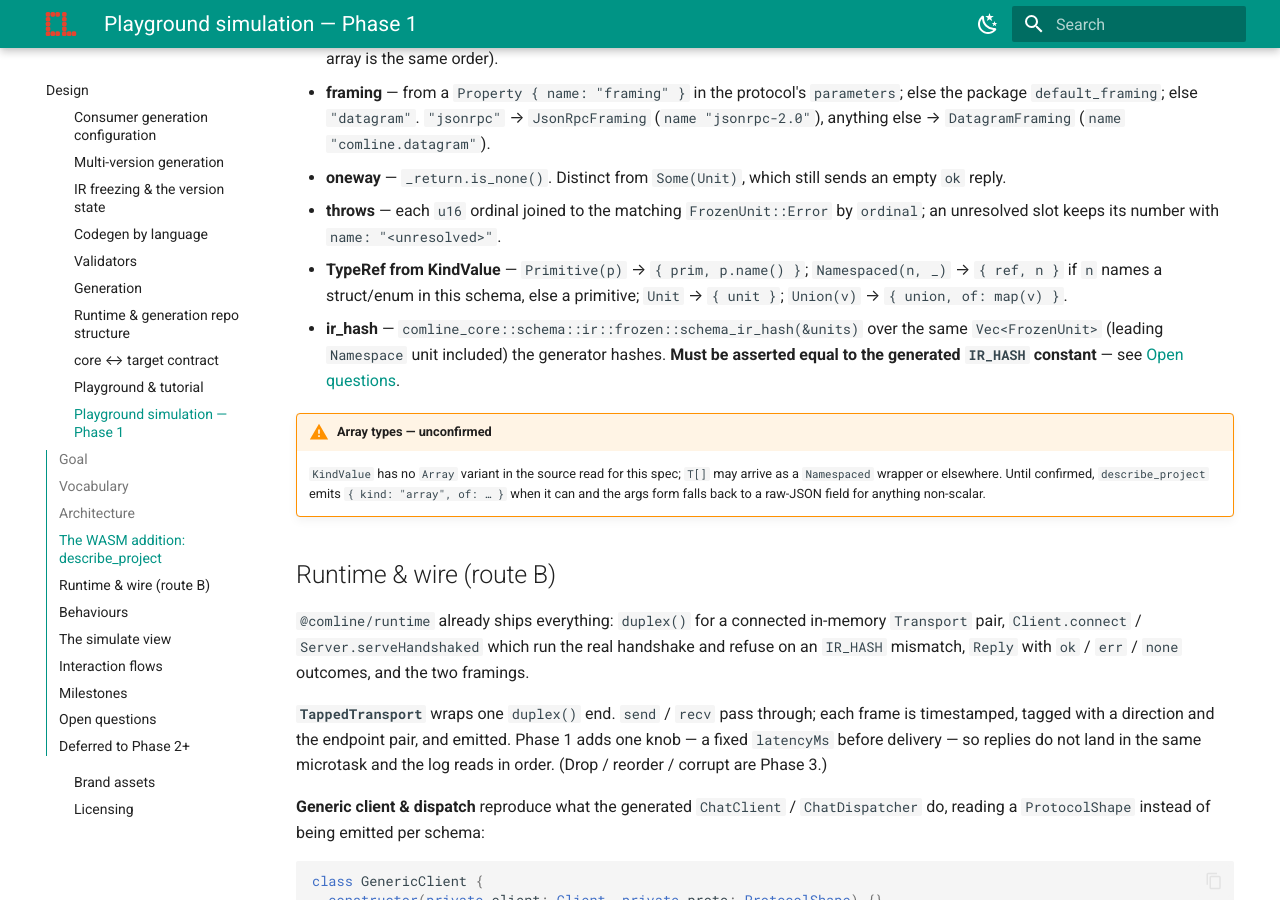
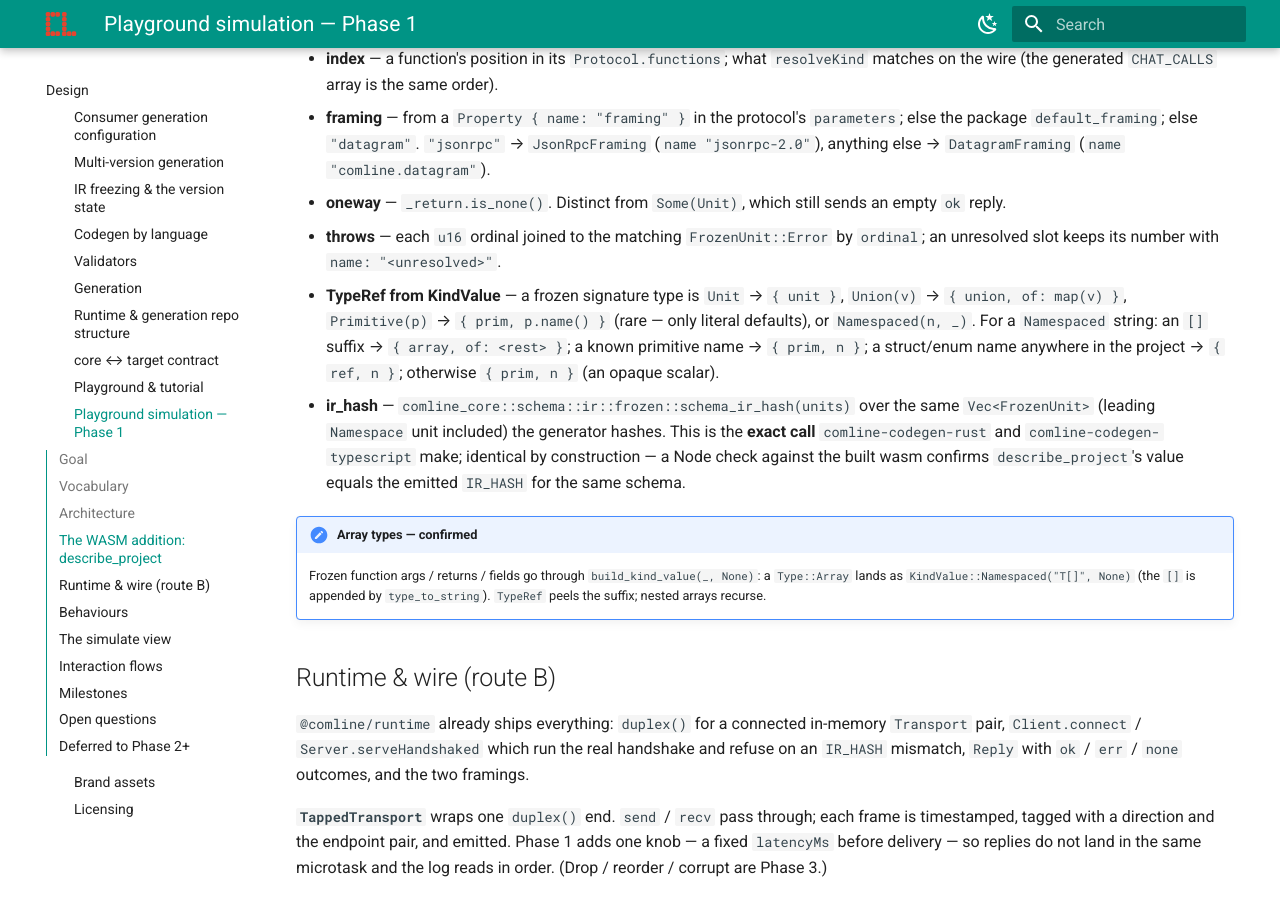
Before and after one commit to ComlineProject/docs, an MkDocs documentation site: the page built from docs/docs/design/playground-simulation.md, in a window 1280 px wide and 900 px high, scrolled down 3132 px. Built offline with MkDocs 1.6.1 and Material for MkDocs 9.7.7, drawn with Linux system fonts in a browser that asks for light colours; the version menu is left out; some of the changed text lies outside the part shown.

Commit message:
docs: 1a landed — ir_hash parity and array freezing confirmed

```diff
--- a/docs/docs/design/playground-simulation.md
+++ b/docs/docs/design/playground-simulation.md
@@ -1,12 +1,15 @@
 # Playground simulation — Phase 1
 
-Status: **planned** — a Phase 1 spec for the ["simulate machines"](playground-and-tutorial.md#the-runtime-demo)
-runtime demo, buildable now because `@comline/runtime` already ships the pieces
-it needs: `duplex()` for a connected in-memory `Transport` pair,
-`Client.connect` / `Server.serveHandshaked` that run the real handshake and
-refuse on an `IR_HASH` mismatch, `Reply` with `ok` / `err` / `none` outcomes,
-and both framings. Nothing here needs a `comline-core` change beyond one
-read-only WASM function. Two shape decisions are settled: the simulation is a
+Status: **building** — Phase 1 spec for the ["simulate machines"](playground-and-tutorial.md#the-runtime-demo)
+runtime demo. Milestone 1a is done
+([playground#15](https://github.com/ComlineProject/playground/pull/15)):
+`describe_project` turns the frozen IR into the protocol description below, and
+its `ir_hash` is verified to equal what the generators emit. Buildable because
+`@comline/runtime` already ships the pieces the wire needs: `duplex()` for a
+connected in-memory `Transport` pair, `Client.connect` / `Server.serveHandshaked`
+that run the real handshake and refuse on an `IR_HASH` mismatch, `Reply` with
+`ok` / `err` / `none` outcomes, and both framings. Nothing here needs a
+`comline-core` change beyond one read-only WASM function. Two shape decisions are settled: the simulation is a
 **full-width view** (the canvas, inspector and frame log do not fit the existing
 right pane), and `@comline/runtime` is **vendored** into the app (it is an
 unpublished workspace package, and this matches how the WASM crate pins
@@ -153,19 +156,24 @@ Mapping rules:
   an empty `ok` reply.
 - **throws** — each `u16` ordinal joined to the matching `FrozenUnit::Error` by
   `ordinal`; an unresolved slot keeps its number with `name: "<unresolved>"`.
-- **TypeRef from KindValue** — `Primitive(p)` → `{ prim, p.name() }`;
-  `Namespaced(n, _)` → `{ ref, n }` if `n` names a struct/enum in this schema,
-  else a primitive; `Unit` → `{ unit }`; `Union(v)` → `{ union, of: map(v) }`.
-- **ir_hash** — `comline_core::schema::ir::frozen::schema_ir_hash(&units)` over
+- **TypeRef from KindValue** — a frozen signature type is `Unit` → `{ unit }`,
+  `Union(v)` → `{ union, of: map(v) }`, `Primitive(p)` → `{ prim, p.name() }`
+  (rare — only literal defaults), or `Namespaced(n, _)`. For a `Namespaced`
+  string: an `[]` suffix → `{ array, of: <rest> }`; a known primitive name →
+  `{ prim, n }`; a struct/enum name anywhere in the project → `{ ref, n }`;
+  otherwise `{ prim, n }` (an opaque scalar).
+- **ir_hash** — `comline_core::schema::ir::frozen::schema_ir_hash(units)` over
   the same `Vec<FrozenUnit>` (leading `Namespace` unit included) the generator
-  hashes. **Must be asserted equal to the generated `IR_HASH` constant** — see
-  [Open questions](#open-questions).
+  hashes. This is the **exact call** `comline-codegen-rust` and
+  `comline-codegen-typescript` make; identical by construction — a Node check
+  against the built wasm confirms `describe_project`'s value equals the emitted
+  `IR_HASH` for the same schema.
 
-!!! warning "Array types — unconfirmed"
-    `KindValue` has no `Array` variant in the source read for this spec; `T[]`
-    may arrive as a `Namespaced` wrapper or elsewhere. Until confirmed,
-    `describe_project` emits `{ kind: "array", of: … }` when it can and the args
-    form falls back to a raw-JSON field for anything non-scalar.
+!!! note "Array types — confirmed"
+    Frozen function args / returns / fields go through `build_kind_value(_, None)`:
+    a `Type::Array` lands as `KindValue::Namespaced("T[]", None)` (the `[]` is
+    appended by `type_to_string`). `TypeRef` peels the suffix; nested arrays
+    recurse.
 
 ## Runtime & wire (route B)
 
@@ -345,13 +353,12 @@ acceptance check green.
 
 ## Open questions
 
-- **ir_hash parity** *(blocks 1a)* — `schema_ir_hash` vs. the value the TS
-  generator emits as `IR_HASH` must be identical, or connections in the sim will
-  not mirror real ones. If they differ, the generator wins and `describe_project`
-  matches it.
-- **Array / collection kinds** — `KindValue` showed no `Array` variant; confirm
-  how `T[]` freezes before the arg form can render lists. Raw-JSON fallback
-  covers it meanwhile.
+- ~~**ir_hash parity**~~ *(resolved in 1a)* — both generators call
+  `comline_core::schema::ir::frozen::schema_ir_hash` directly, and
+  `describe_project` makes the same call on the same units vec; a wasm-level
+  check confirms the values match.
+- ~~**Array / collection kinds**~~ *(resolved in 1a)* — `T[]` freezes as
+  `KindValue::Namespaced("T[]", None)`; `TypeRef` peels the suffix.
 - **Route-B drift** — a second copy of the generator's client/dispatch glue can
   diverge silently; the conformance test against `chat.ts` is the guard.
 - **Vendored runtime staleness** — the copy under `sim/runtime/` will not track
```
Also changed, not shown: docs/docs/design/index.md (+1 -1 lines).
